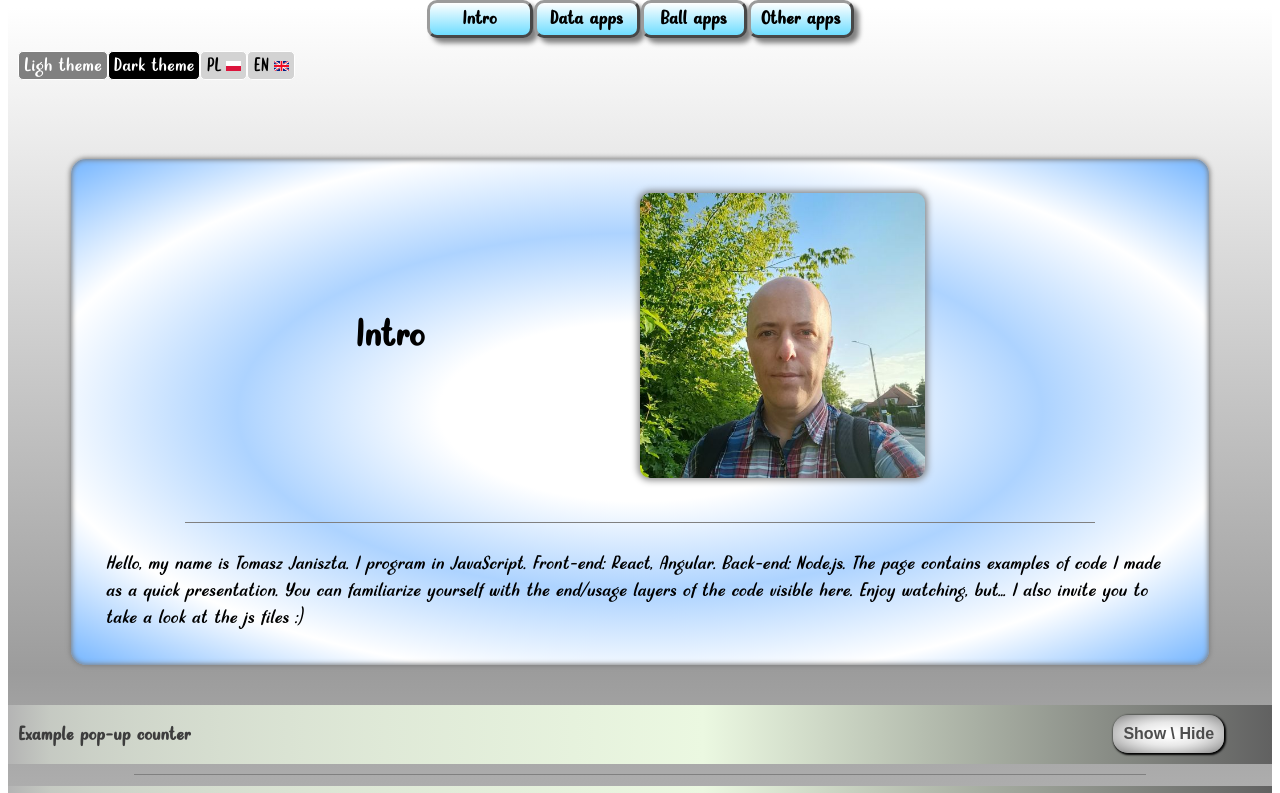
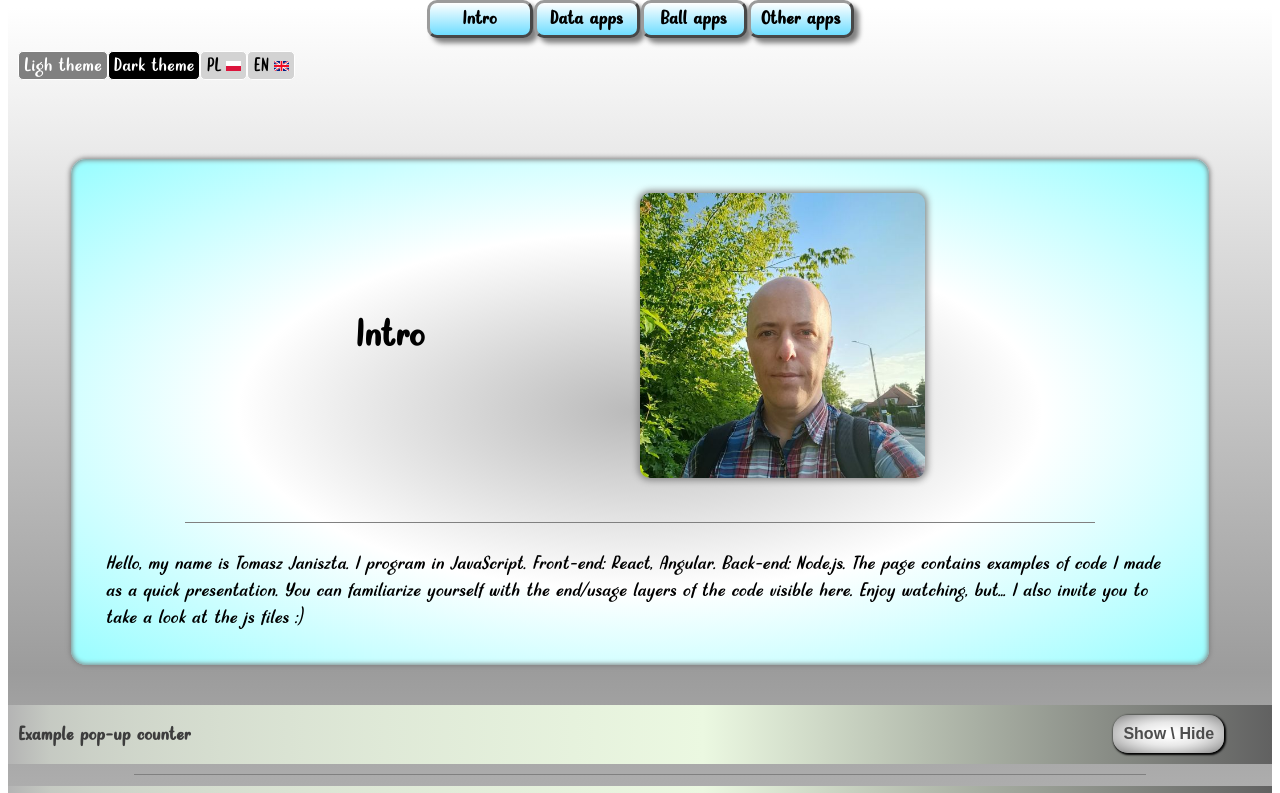
Before and after one commit to TomaszJaniszta/TomaszJaniszta.github.io, a website: page index.html in a window 1280 px wide. Shown: the top 793 px of the page. Drawn offline with Linux system fonts and the light colour scheme.

Commit message:
Visual corrects

```diff
--- a/index.html
+++ b/index.html
@@ -104,7 +104,7 @@
 				</p>
 			</div>
 
-				<div class="intro">
+				<div class="intro" id="intro">
 					<div style="display:flex;flex-direction:row;justify-content:space-between;padding:3%;margin-inline:10%;">
 						<h1 id="introTitle" style="display:flex;align-items:center;">Intro</h1>
 						<img alt="Tomasz Janiszta photo" id="imgMeSmall" style="
--- a/src/js/colorTheme.js
+++ b/src/js/colorTheme.js
@@ -7,16 +7,16 @@ darkTheme.addEventListener('click', () => {colorTheme('darkTheme')});
 
 const colorTheme = (theme) => {
 	if(theme !== currentTheme){
-	 //document.body.classList.toggle('light-theme');
-	 //document.body.classList.toggle('dark-theme');
+	//document.body.classList.toggle('light-theme');
+	//document.body.classList.toggle('dark-theme');
 		 if(theme === 'lightTheme'){
 			currentTheme = theme;
 			let main = document.getElementById('main');
 				main.style.background = 'linear-gradient(rgb(255, 255, 255), rgb(156, 156, 156), rgb(255, 255, 255))';
 
-		 	let intro = document.getElementById('intro');
+			let intro = document.getElementById('intro');
 				intro.style.color = 'black';
-				intro.style.background='linear-gradient(rgb(255, 255, 255), rgb(156, 156, 156), rgb(255, 255, 255))';
+				intro.style.background='radial-gradient(#b9b9b9,#fff,#97fdff)';
 
 		 };
 
--- a/src/js/table.js
+++ b/src/js/table.js
@@ -160,7 +160,7 @@ const loadData = () => {
 						let tableElement = document.createElement("td");
 
 						if(element[0] == 'description'){
-							console.log(element[1]);
+							//console.log(element[1]);
 							tableElement.setAttribute("style", "width:auto; white-space:normal; text-align:left");
 						};
 
--- a/src/scss/_general.scss
+++ b/src/scss/_general.scss
@@ -45,9 +45,11 @@ html {
 .intro {
 	display: flex;
 	flex-direction:column;
+	// background: linear-gradient(rgb(255, 255, 255), rgb(139, 255, 249), rgb(255, 255, 255));
+	background:radial-gradient(#b9b9b9,#fff,#97fdff);
 	// background-color: rgb(230, 249, 255);
-	background-image: radial-gradient(rgb(255, 255, 255), rgb(255, 255, 255), rgb(173, 211, 255), rgb(255, 255, 255),
-	rgb(116, 181, 255));
+	// background-image: radial-gradient(rgb(255, 255, 255), rgb(255, 255, 255), rgb(173, 211, 255), rgb(255, 255, 255),
+	// rgb(116, 181, 255));
 	align-items: center;
 	margin-top: 5%;
 	margin-bottom: 1%;
```
Also changed, not shown: dist/all.js, dist/main.css, 1 other file.
